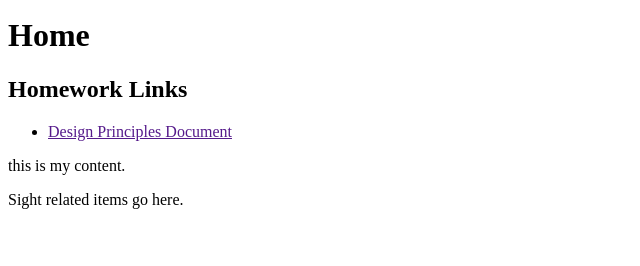
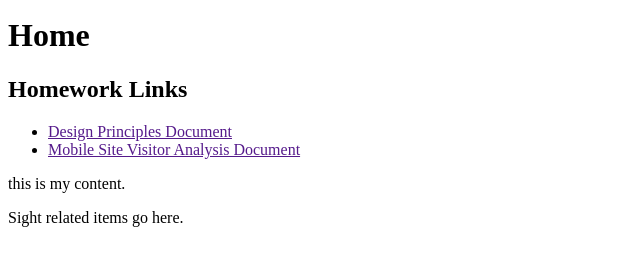
Before and after one commit to kaioadoxey/kaioadoxey.github.io, a plain HTML site: page index.html in a window 1280 px wide. Shown: the part 120-386 px from the top of the page, without its empty margins (0-640 px from the left). Drawn offline with Linux system fonts and the light colour scheme.

Commit message:
homework links 1

```diff
--- a/index.html
+++ b/index.html
@@ -14,7 +14,8 @@
                     <h1>Home</h1>
                     <h2>Homework Links</h2>
                         <ul>
-                            <li><a href "https://byggfut.github.io/design_template" title= "View the design principles document">Design Principles Document</a> </li>
+                            <li><a href "https://byggfut.github.io/design_template" title = "View the design principles document">Design Principles Document</a> </li>
+                            <li><a href "/homework/visitor_analysis_persona" title = "view the visitor analysis document">Mobile Site Visitor Analysis Document</a></li>
                         </ul>
                         <p>this is my content.</p>
                 </main>
```
